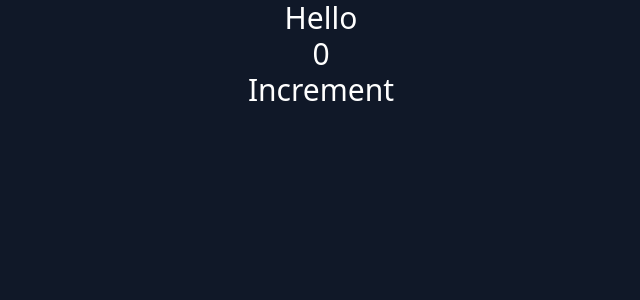
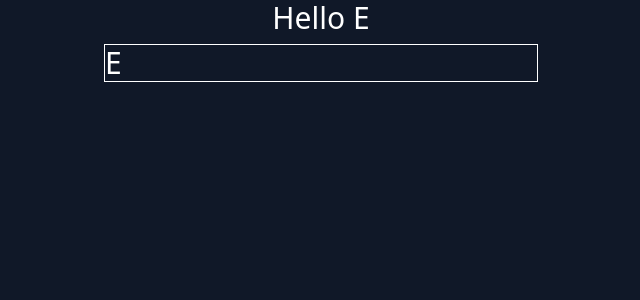
Before and after one commit to Eran2001/react-course, a React (Vite) app: page / in a window 1280 px wide. Shown: the top 300 px of the page, without its empty margins (319-959 px from the left). Built offline with nearby package versions, Linux system fonts and the light colour scheme.

Commit message:
add some state

```diff
--- a/src/App.jsx
+++ b/src/App.jsx
@@ -1,21 +1,17 @@
-import { useEffect, useState } from "react";
+import { useState } from "react";
 
 const App = () => {
-  const [count, setCount] = useState(0);
-
-  useEffect(() => {
-    console.log("Mount");
-
-    return () => {
-      console.log("Unmount");
-    };
-  }, [count]);
+  const [name, setName] = useState("E");
 
   return (
     <div className="flex flex-col items-center bg-gray-900 text-white h-screen text-3xl">
-      <h1>Hello</h1>
-      <p>{count}</p>
-      <button onClick={() => setCount((count) => count + 1)}>Increment</button>
+      <h1>Hello {name}</h1>
+      <input
+        type="text"
+        value={name}
+        required
+        className="border border-white mt-2"
+      />
     </div>
   );
 };
```
